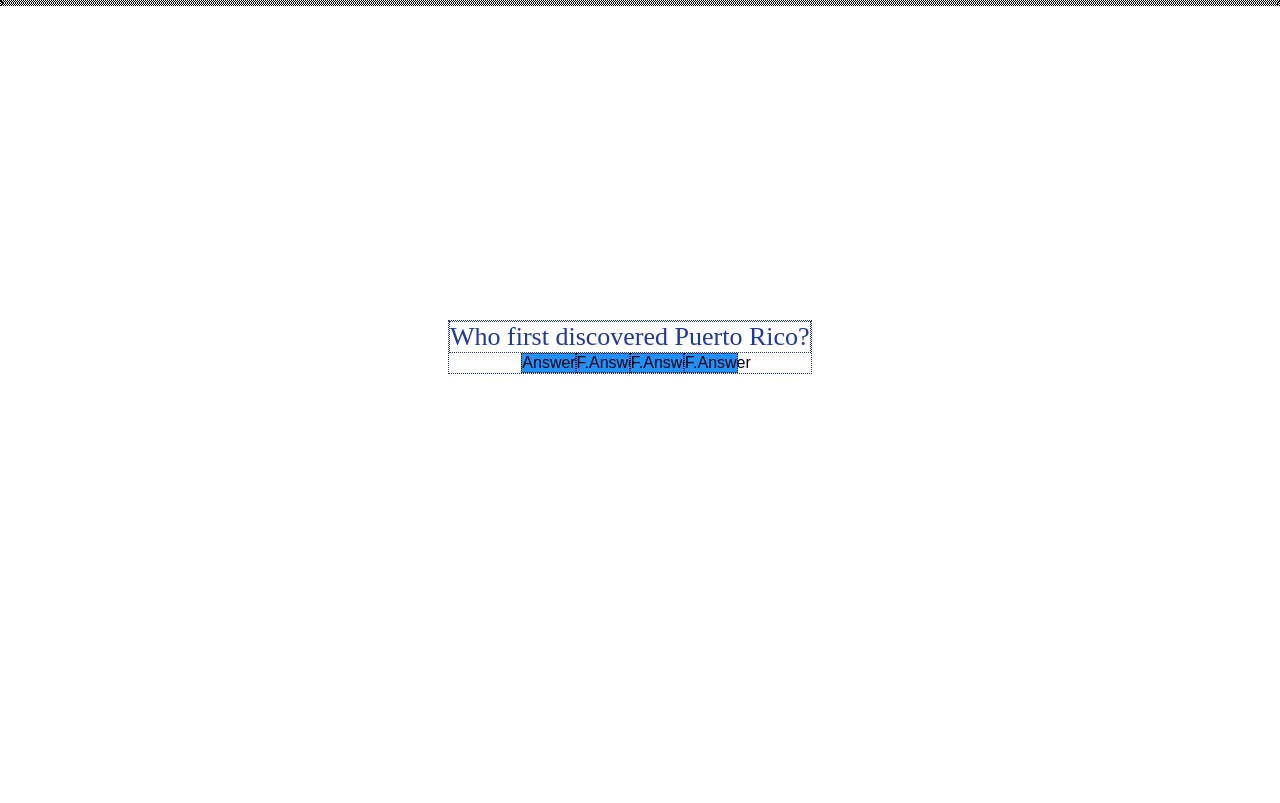
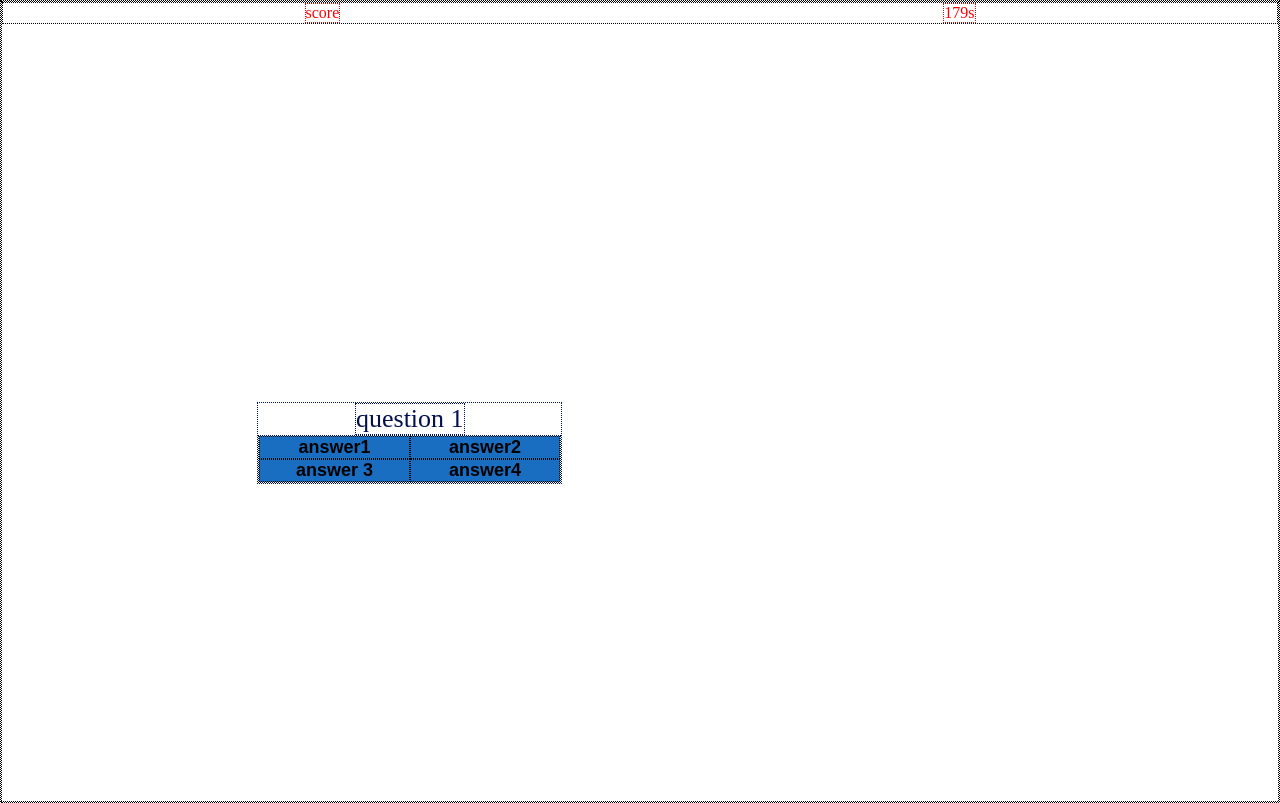
Before and after one commit to Salas4969/Quiz-Game, a plain HTML site: page index.html in a window 1280 px wide. Both pictures are taken after a click on the button "Start Quiz". Drawn offline with Linux system fonts and the light colour scheme.

Commit message:
new question format

```diff
--- a/assets/script.js
+++ b/assets/script.js
@@ -1,52 +1,87 @@
-var Score = 0;
-var timeLeft;
-var createQuestion;
-var createAnswer;
+var score = 0;
+var timeLeft = 180;
 var container = document.getElementById("container");
-var header = document.querySelector("#header");
 var start;
-var button = document.querySelector("#start");
-localStorage.setItem("queastion 1", "answer");
-localStorage.setItem("queastion 2", "answer");
-localStorage.setItem("queastion 3", "answer");
-localStorage.setItem("queastion 4", "answer");
-localStorage.setItem("queastion 5", "answer");
+var questionPlace = document.getElementById("question")
+var answerPlace = document.getElementById("answers")
+var strtbutton = document.querySelector("#start");
+var questionIndex = 0
+var questionArray =[
+    {
+        question: "question 1",
+        answers:["answer1", "answer2","answer 3","answer4"],
+        correctAnswer: "answer1"},
+       { question: "question 2",
+        answers:["answer1", "answer2","answer 3","answer4"],
+        correctAnswer: 2},
+        {question: "question 3",
+        answers:["answer1", "answer2","answer 3","answer4"],
+        correctAnswer: 3},
+        {question: "question 4",
+        answers:["answer1", "answer2","answer 3","answer4"],
+        correctAnswer: 4
+    }
+]
+function renderQuestion() {
+    if(questionIndex>questionArray.length - 1){
+        scorepage()
+        return;
+    }
+    var displayedQuestion = questionArray[questionIndex];
+    questionPlace.textContent =displayedQuestion.question
 
-start = document.querySelector("#start").onclick = startQuiz;
+    answerPlace.innerHTML=""
 
-function startQuiz() {
-    // start timer 40 sec for each q
-  console.log("started");
-  header.remove();
-  button.remove();
-  document.getElementById("question").innerHTML= "Who first discovered Puerto Rico? "
-// Display 4 possible answers
-var createbutton1 =document.createElement("button")
-container.appendChild(createbutton1)
-createbutton1.innerText="Answer"
+    for ( var i =0; i < displayedQuestion.answers.length; i++) {
+        var button = document.createElement("button");
+        button.addEventListener("click",renderQuestion)
+        button.textContent = displayedQuestion.answers[i];
+        answerPlace.appendChild(button);
+        questionIndex++
+    }}
+    // After final question move to high score page
+    function scorepage() {
+    //     document.body.createElement("input")
+    console.log("scorepg")
+    }
+    // user inputs initials
+    // document.createElement(InputEvent)
 
-var createbutton2 =document.createElement("button")
-container.appendChild(createbutton2)
-createbutton2.innerText="F.Answer"
+    // After answer move to next question and add score if right remove time if wrong x5
+// function checkanswer(event){
+//     var userInput = event.target.innerText
+//     var rightAnswer = questionArray[questionIndex].correctAnswer
+//     console.log(questionArray[questionIndex].correctAnswer)
+    // if(userInput==rightAnswer){
+    //     score++
+    //     console.log(score)
+    // }else{
+    // }
+    // renderQuestion
+    // questionIndex++
+// }
 
-var createbutton3 =document.createElement("button")
-container.appendChild(createbutton3)
-createbutton3.innerText="F.Answer"
 
-var createbutton4 =document.createElement("button")
-container.appendChild(createbutton4)
-createbutton4.innerText="F.Answer"
-// After answer move to next question and add score if right remove time if wrong x5
-
-}
-// After final question move to high score page
-// user inputs initials
 // saves highscore to local storage
+localStorage.setItem("highscore", score)
 
 // clears local storage
+// btn.onclick localstorage.remove("highscore")
 
 // button to restart quiz
-
-// display time on right side
-
-// Displays Score on left side
+strtbutton.addEventListener("click", function(){
+    renderQuestion()
+    header.style.display ="none";
+    strtbutton.style.display ="none";
+    startTime()
+})
+function startTime(){
+var quiztimer = setInterval(function() {
+    if (timeLeft <=0){
+        clearInterval(quiztimer);
+    } else {
+        document.getElementById("timer").innerText = timeLeft + "s"
+    }
+     timeLeft--;
+}, 1000);
+}
--- a/assets/style.css
+++ b/assets/style.css
@@ -2,17 +2,30 @@
 margin: 0;
 border: dotted 1px;
 }
-/* body{
-    /* background-image:  */
-#container{
-    display: block;
-    color: rgb(28, 55, 173);
-    top: 40%;
-    position: absolute;
-    text-align: center;
-    left: 35%;
+html,body{
+    height: 100%;
+}
+body{
+    position: relative;
 }
 header{
+    display: flex;
+    justify-content: space-around;
+}
+
+ #container{
+     position: absolute;
+     top: 50%;
+     left: 20%;
+    display: flex;
+    flex-direction: column;
+    color: rgb(0, 16, 78);
+    text-align: center;
+    align-items: center;
+    justify-content: center;
+
+}
+#header{
     font-weight: bolder;
     font-size: 40px;
 }
@@ -20,7 +33,12 @@ p{
     font-size: 26px;
 }
 button{
-    background-color: dodgerblue;
-    width: 15%;
-    font-size: 16px;
+    background-color: rgb(26, 110, 194);
+    width: 50%;
+    font-size: 18px;
+    font-weight: bold;
 }
+#score,#timer{
+font-size: 16px;
+color: red;
+}
--- a/index.html
+++ b/index.html
@@ -10,13 +10,18 @@
 </head>
 
 <body>
+    <header>
+        <div id="score">score</div>
+        <div id="timer">timer</div>
+    </header>
+
     <div id="container">
-        <header id="header">Placeholder Quiz</header>
+        <div id="header">Placeholder Quiz</div>
         <p id="question">This is a quiz about the history of Puerto Rico.
-        You will have 45 seconde to complete each question. Good Luck!</p>
+        You will have 3 minutes to complete each question. Good Luck!</p>
         <button id="start">Start Quiz</button>
+        <div id="answers"></div>
     </div>
-    <header id="score"></header>
 
 
     <script src="assets\script.js"></script>
```
